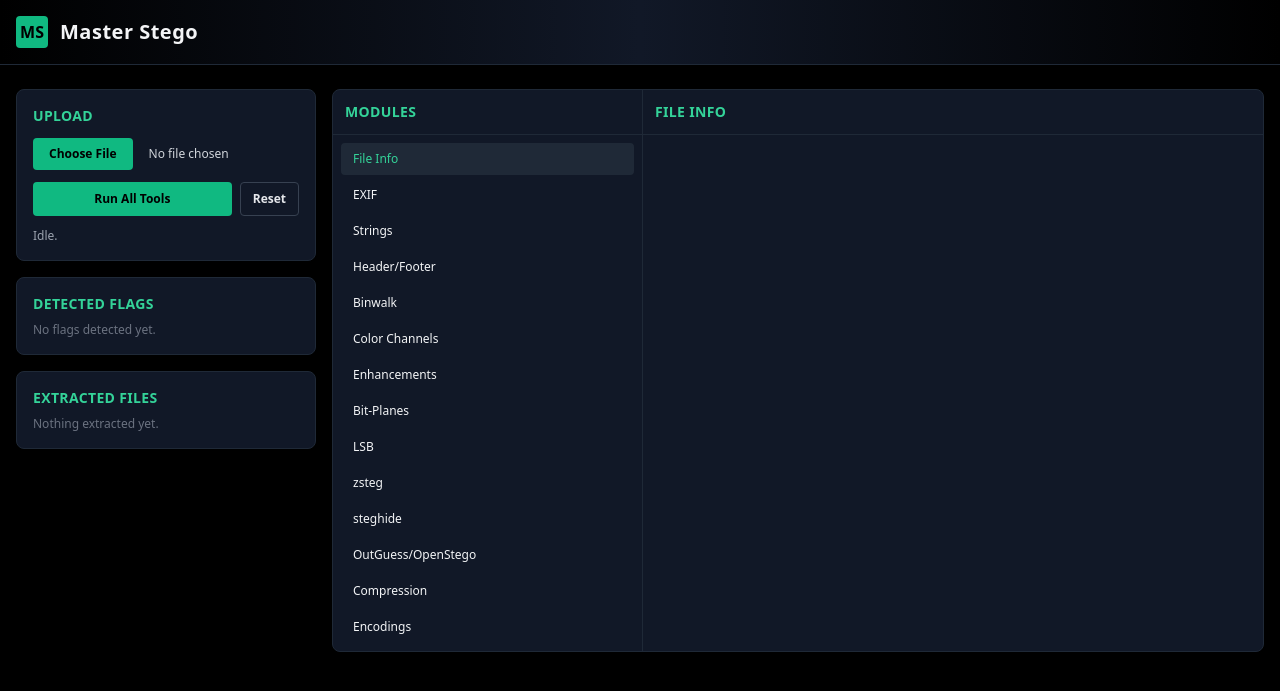
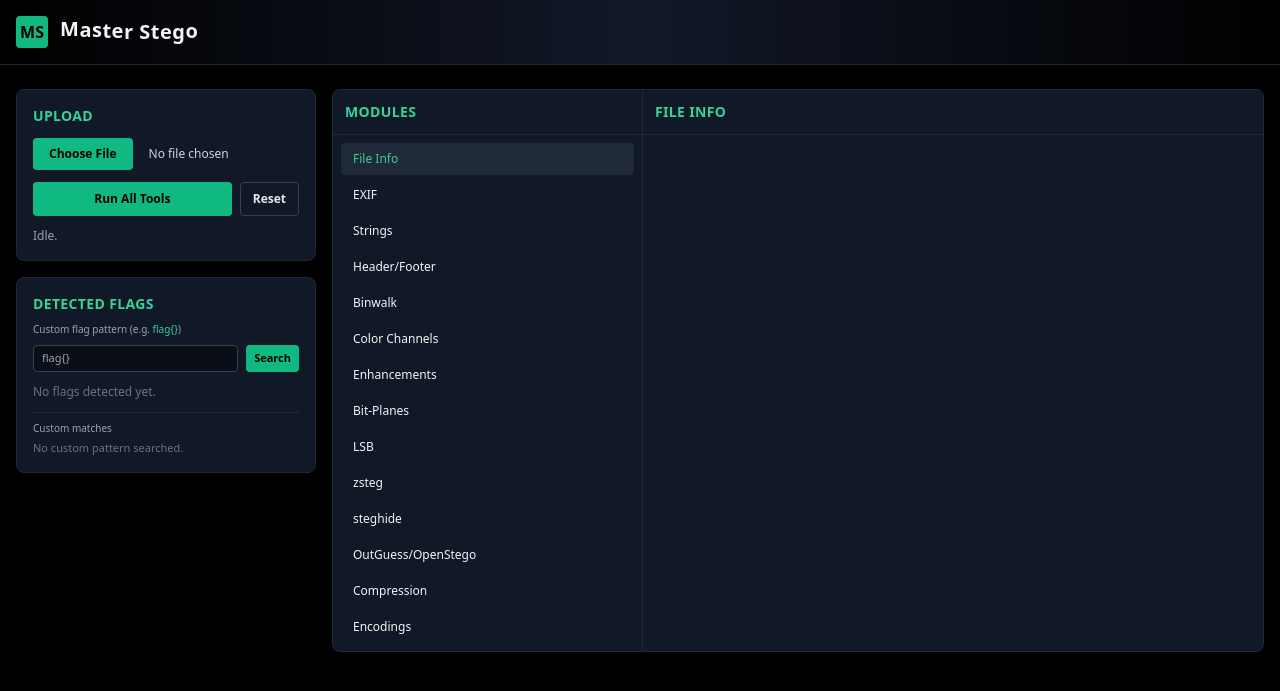
Before and after one commit to kavi-X-Debug/Master-Stego, a Flask app: page / in a window 1280 px wide. Shown: the top 691 px of the page. Run offline with Flask 3, Linux system fonts and the light colour scheme; some libraries are stand-ins or nearby versions.

Commit message:
Initial Commit 8

```diff
--- a/static/js/main.js
+++ b/static/js/main.js
@@ -4,7 +4,9 @@ const resetButton = document.getElementById("reset-button");
 const statusText = document.getElementById("status-text");
 const loadingOverlay = document.getElementById("loading-overlay");
 const flagsContainer = document.getElementById("flags-container");
-const extractedFilesContainer = document.getElementById("extracted-files");
+const flagPatternInput = document.getElementById("flag-pattern-input");
+const flagSearchButton = document.getElementById("flag-search-button");
+const customFlagsContainer = document.getElementById("custom-flags-container");
 
 const tabButtons = Array.from(document.querySelectorAll(".tab-button"));
 const tabPanels = Array.from(document.querySelectorAll(".tab-panel"));
@@ -24,6 +26,8 @@ const steghidePanel = document.getElementById("steghide-panel");
 const outguessPanel = document.getElementById("outguess-panel");
 const compressionPanel = document.getElementById("compression-panel");
 const encodingsPanel = document.getElementById("encodings-panel");
+
+let lastResult = null;
 
 
 function setStatus(text) {
@@ -97,7 +101,7 @@ function resetUI() {
     bitplanesPanel.innerHTML = "";
 
     flagsContainer.innerHTML = '<p class="text-gray-500">No flags detected yet.</p>';
-    extractedFilesContainer.innerHTML = '<p class="text-gray-500">Nothing extracted yet.</p>';
+    customFlagsContainer.innerHTML = '<p class="text-gray-500">No custom pattern searched.</p>';
 
     switchTab("file-info");
     hideLoader();
@@ -141,19 +145,21 @@ function renderFlags(flagsResult) {
 }
 
 
-function renderExtractedFiles(sessionId, extractedFiles) {
-    extractedFilesContainer.innerHTML = "";
-    if (!extractedFiles || !extractedFiles.length) {
-        extractedFilesContainer.innerHTML = `<p class="text-gray-500">Nothing extracted.</p>`;
+function renderCustomFlags(matches, message) {
+    customFlagsContainer.innerHTML = "";
+    if (message) {
+        customFlagsContainer.innerHTML = `<p class="text-gray-500">${message}</p>`;
         return;
     }
-    extractedFiles.forEach((entry) => {
-        const a = document.createElement("a");
-        a.href = entry.url;
-        a.textContent = entry.name;
-        a.className = "block text-emerald-400 hover:text-emerald-300";
-        a.target = "_blank";
-        extractedFilesContainer.appendChild(a);
+    if (!matches || !matches.length) {
+        customFlagsContainer.innerHTML = `<p class="text-gray-500">No matches for this pattern.</p>`;
+        return;
+    }
+    matches.forEach((value) => {
+        const div = document.createElement("div");
+        div.className = "bg-gray-800/70 border border-emerald-600/40 rounded px-2 py-1 text-[11px] font-mono text-emerald-300";
+        div.textContent = value;
+        customFlagsContainer.appendChild(div);
     });
 }
 
@@ -220,6 +226,7 @@ function renderImageGrid(container, entries, labelTransform) {
 
 
 function populatePanels(result) {
+    lastResult = result;
     renderJson(fileInfoPanel, result.file_info);
     renderJson(exifPanel, result.exif);
     renderJson(headerFooterPanel, result.header_footer);
@@ -254,7 +261,6 @@ function populatePanels(result) {
     renderImageGrid(bitplanesPanel, bitEntries, (label) => label);
 
     renderFlags(result.flags);
-    renderExtractedFiles(result.session_id, result.extracted_files || []);
 }
 
 
@@ -297,4 +303,89 @@ form.addEventListener("submit", async (event) => {
 });
 
 
+function escapeRegExp(str) {
+    return str.replace(/[.*+?^${}()|[\]\\]/g, "\\$&");
+}
+
+
+function buildFlagRegex(pattern) {
+    const raw = pattern.trim();
+    if (!raw) {
+        return null;
+    }
+
+    if (raw.includes("{}")) {
+        const parts = raw.split("{}");
+        const prefix = escapeRegExp(parts[0] || "");
+        const suffix = escapeRegExp(parts[1] || "");
+        return new RegExp(prefix + "\\{.*?\\}" + suffix, "gi");
+    }
+
+    try {
+        return new RegExp(raw, "gi");
+    } catch (e) {
+        return null;
+    }
+}
+
+
+function runCustomFlagSearch() {
+    if (!lastResult) {
+        renderCustomFlags([], "Run analysis first.");
+        return;
+    }
+
+    const pattern = flagPatternInput.value || "";
+    const regex = buildFlagRegex(pattern);
+    if (!regex) {
+        renderCustomFlags([], "Invalid pattern.");
+        return;
+    }
+
+    const corpus = JSON.stringify(lastResult);
+    const unique = new Set();
+    let match;
+
+    while ((match = regex.exec(corpus)) !== null) {
+        if (match[0]) {
+            unique.add(match[0]);
+            if (unique.size >= 50) {
+                break;
+            }
+        }
+    }
+
+    const customValues = Array.from(unique);
+    renderCustomFlags(customValues);
+
+    const existingFlags = (lastResult.flags && Array.isArray(lastResult.flags.flags)) ? lastResult.flags.flags.slice() : [];
+    const seen = new Set(existingFlags.map((f) => f.flag));
+
+    customValues.forEach((val) => {
+        if (!seen.has(val)) {
+            existingFlags.push({
+                flag: val,
+                source: "custom pattern",
+            });
+            seen.add(val);
+        }
+    });
+
+    renderFlags({ flags: existingFlags });
+}
+
+
+flagSearchButton.addEventListener("click", () => {
+    runCustomFlagSearch();
+});
+
+
+flagPatternInput.addEventListener("keydown", (event) => {
+    if (event.key === "Enter") {
+        event.preventDefault();
+        runCustomFlagSearch();
+    }
+});
+
+
 switchTab("file-info");
--- a/templates/index.html
+++ b/templates/index.html
@@ -94,6 +94,33 @@
                 transform: rotate(405deg);
             }
         }
+
+        .wave-text span {
+            display: inline-block;
+            animation: waveTitle 2s ease-in-out infinite;
+        }
+
+        .wave-text span:nth-child(1) { animation-delay: 0s; }
+        .wave-text span:nth-child(2) { animation-delay: 0.08s; }
+        .wave-text span:nth-child(3) { animation-delay: 0.16s; }
+        .wave-text span:nth-child(4) { animation-delay: 0.24s; }
+        .wave-text span:nth-child(5) { animation-delay: 0.32s; }
+        .wave-text span:nth-child(6) { animation-delay: 0.40s; }
+        .wave-text span:nth-child(7) { animation-delay: 0.48s; }
+        .wave-text span:nth-child(8) { animation-delay: 0.56s; }
+        .wave-text span:nth-child(9) { animation-delay: 0.64s; }
+        .wave-text span:nth-child(10) { animation-delay: 0.72s; }
+        .wave-text span:nth-child(11) { animation-delay: 0.80s; }
+        .wave-text span:nth-child(12) { animation-delay: 0.88s; }
+
+        @keyframes waveTitle {
+            0%, 100% {
+                transform: translateY(0);
+            }
+            50% {
+                transform: translateY(-4px);
+            }
+        }
     </style>
 </head>
 <body class="bg-black text-gray-100 min-h-screen">
@@ -105,7 +132,9 @@
                     MS
                 </div>
                 <div>
-                    <h1 class="text-xl font-semibold tracking-wide">Master Stego</h1>
+                    <h1 class="text-xl font-semibold tracking-wide wave-text">
+                        <span>M</span><span>a</span><span>s</span><span>t</span><span>e</span><span>r</span><span>&nbsp;</span><span>S</span><span>t</span><span>e</span><span>g</span><span>o</span>
+                    </h1>
                 </div>
             </div>
             <div class="text-xs text-right text-gray-400"></div>
@@ -145,17 +174,35 @@
 
                 <div class="bg-gray-900 border border-gray-800 rounded-lg p-4 transition-transform duration-300 hover:-translate-y-1 hover:border-emerald-500/70 hover:shadow-[0_0_24px_rgba(16,185,129,0.35)]">
                     <h2 class="text-sm font-semibold text-emerald-400 uppercase tracking-wide mb-2">Detected Flags</h2>
-                    <div id="flags-container" class="space-y-2 text-xs max-h-56 overflow-auto">
+                    <div class="space-y-2 mb-3">
+                        <label for="flag-pattern-input" class="block text-[10px] text-gray-400">Custom flag pattern (e.g. <span class="text-emerald-400">flag{}</span>)</label>
+                        <div class="flex space-x-2">
+                            <input
+                                id="flag-pattern-input"
+                                type="text"
+                                placeholder="flag{}"
+                                class="flex-1 bg-black/40 border border-gray-700 rounded px-2 py-1 text-[11px] text-gray-200 focus:outline-none focus:border-emerald-500"
+                            />
+                            <button
+                                type="button"
+                                id="flag-search-button"
+                                class="px-2 py-1 text-[11px] font-semibold rounded bg-emerald-500 text-black hover:bg-emerald-400 transition"
+                            >
+                                Search
+                            </button>
+                        </div>
+                    </div>
+                    <div id="flags-container" class="space-y-2 text-xs max-h-40 overflow-auto">
                         <p class="text-gray-500">No flags detected yet.</p>
+                    </div>
+                    <div class="mt-3 border-t border-gray-800 pt-2">
+                        <p class="text-[10px] text-gray-400 mb-1">Custom matches</p>
+                        <div id="custom-flags-container" class="space-y-1 text-[11px] max-h-32 overflow-auto">
+                            <p class="text-gray-500">No custom pattern searched.</p>
+                        </div>
                     </div>
                 </div>
 
-                <div class="bg-gray-900 border border-gray-800 rounded-lg p-4 transition-transform duration-300 hover:-translate-y-1 hover:border-emerald-500/70 hover:shadow-[0_0_24px_rgba(16,185,129,0.35)]">
-                    <h2 class="text-sm font-semibold text-emerald-400 uppercase tracking-wide mb-2">Extracted Files</h2>
-                    <div id="extracted-files" class="space-y-1 text-xs max-h-56 overflow-auto">
-                        <p class="text-gray-500">Nothing extracted yet.</p>
-                    </div>
-                </div>
             </section>
 
             <section class="lg:col-span-3 space-y-4">
```
